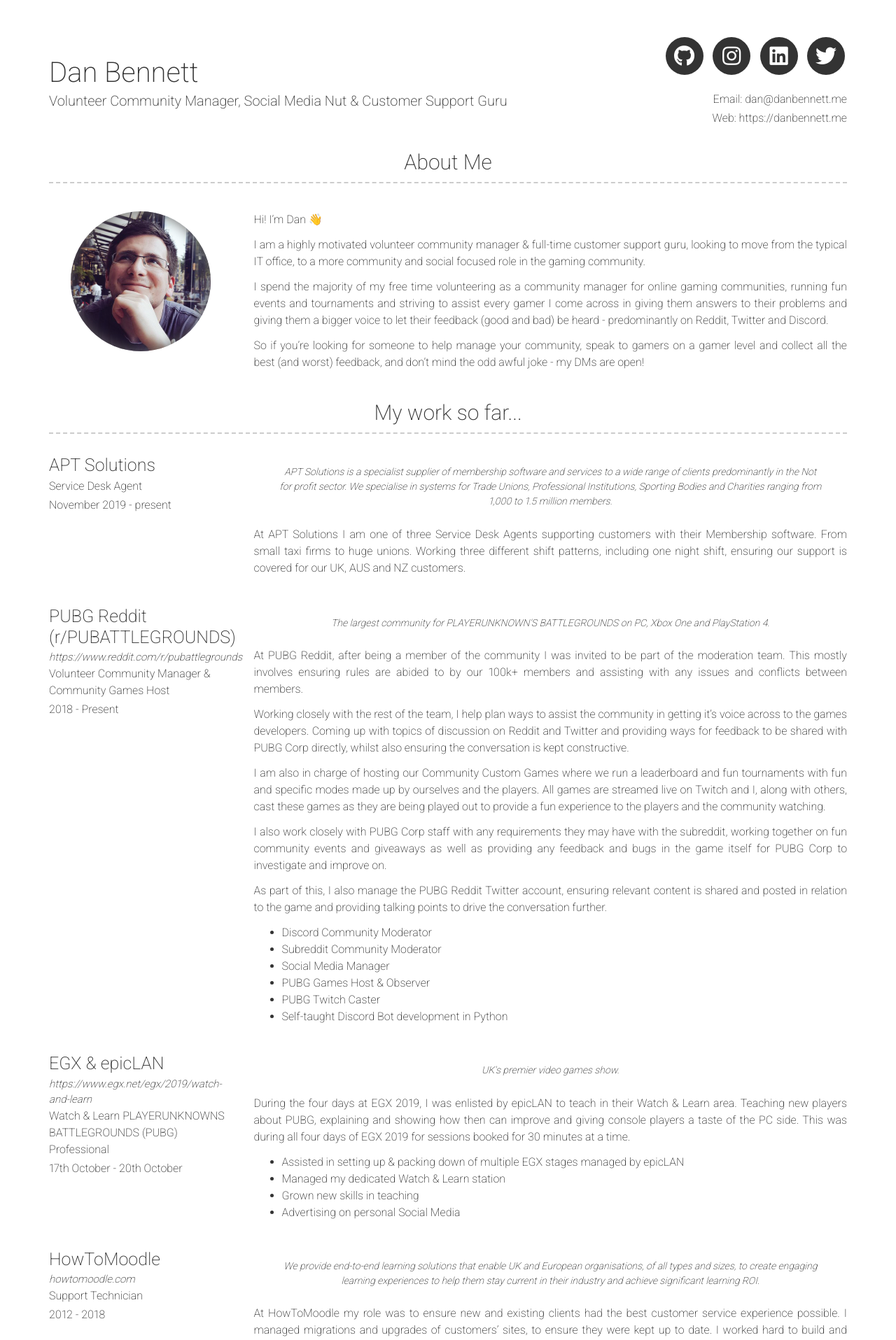
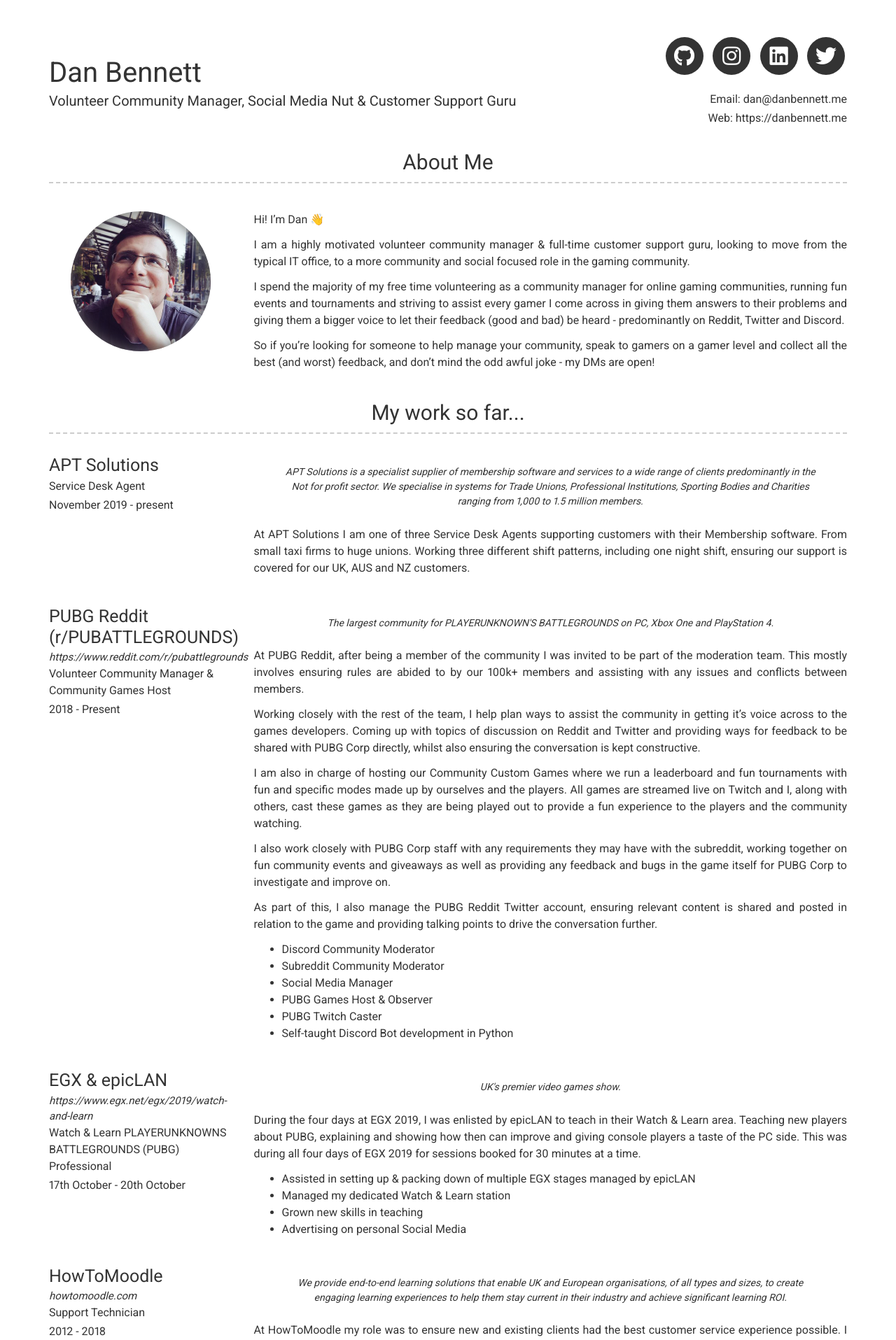
Before and after one commit to DanBennettUK/cv, a Jekyll site: the page built from index.md, in a window 1280 px wide. Shown: the top 1915 px of the page at 70% size. Built offline with Jekyll 4.4.1, drawn with Linux system fonts in a browser that asks for light colours; nearby versions of some CDN libraries.

Commit message:
Update base.scss

```diff
--- a/_sass/base.scss
+++ b/_sass/base.scss
@@ -1,4 +1,4 @@
-@import url(https://fonts.googleapis.com/css?family=Roboto:200);
+@import url(https://fonts.googleapis.com/css?family=Roboto);
 @import url(https://maxcdn.bootstrapcdn.com/bootstrap/3.3.5/css/bootstrap.min.css);
 @import url(https://use.fontawesome.com/releases/v5.11.2/css/all.css);
 @import url(https://use.fontawesome.com/releases/v5.11.2/css/v4-shims.css);
```
